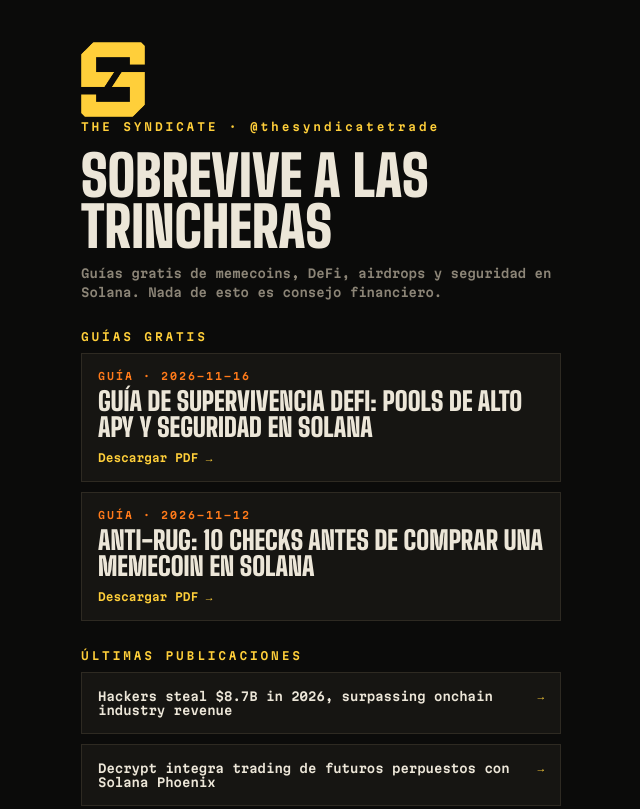
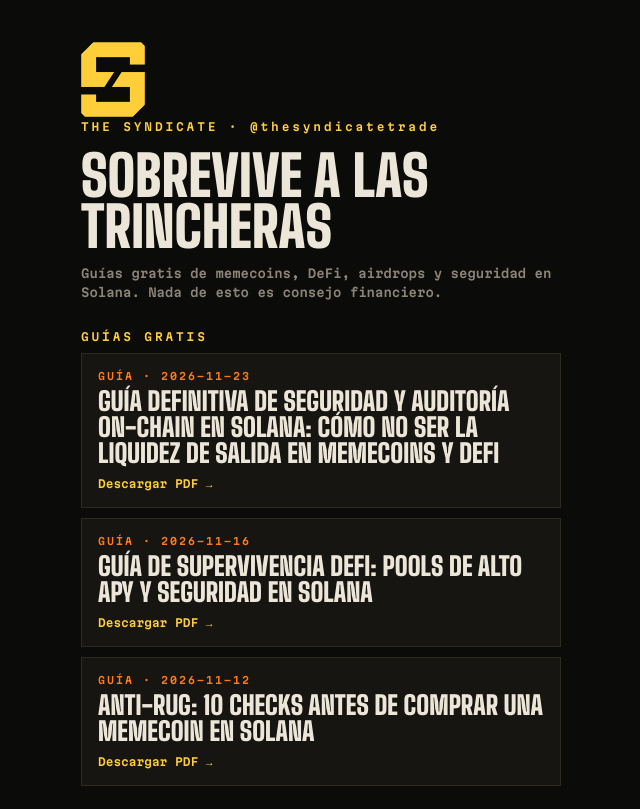
Before and after one commit to ivNnn91/syndicate-media, a plain HTML site: page index.html in a window 1280 px wide. Shown: the top 809 px of the page, without its empty margins (319-959 px from the left). Drawn offline with Linux system fonts and the light colour scheme.

Commit message:
update index.html

```diff
--- a/index.html
+++ b/index.html
@@ -12,6 +12,6 @@ h2{font-size:11px;letter-spacing:.26em;color:#FFCF3A;margin:28px 0 4px;font-weig
 </style></head><body><main><img src="f/mark.png" alt=""><div class="k">THE SYNDICATE · @thesyndicatetrade</div>
 <h1>Sobrevive a las trincheras</h1><p>Guías gratis de memecoins, DeFi, airdrops y seguridad en Solana. Nada de esto es consejo financiero.</p>
 
-<h2>GUÍAS GRATIS</h2><a class="g" href="https://ivnnn91.github.io/syndicate-media/guias/guia-de-supervivencia-defi-pools-de-alto-apy-y-s.pdf"><span>GUÍA · 2026-11-16</span><b>Guía de supervivencia DeFi: Pools de alto APY y seguridad en Solana</b><i>Descargar PDF →</i></a><a class="g" href="https://ivnnn91.github.io/syndicate-media/guias/anti-rug-10-checks-solana.pdf"><span>GUÍA · 2026-11-12</span><b>Anti-rug: 10 checks antes de comprar una memecoin en Solana</b><i>Descargar PDF →</i></a>
+<h2>GUÍAS GRATIS</h2><a class="g" href="https://ivnnn91.github.io/syndicate-media/guias/guia-definitiva-de-seguridad-y-auditoria-on-chai.pdf"><span>GUÍA · 2026-11-23</span><b>GUÍA DEFINITIVA DE SEGURIDAD Y AUDITORÍA ON-CHAIN EN SOLANA: CÓMO NO SER LA LIQUIDEZ DE SALIDA EN MEMECOINS Y DEFI</b><i>Descargar PDF →</i></a><a class="g" href="https://ivnnn91.github.io/syndicate-media/guias/guia-de-supervivencia-defi-pools-de-alto-apy-y-s.pdf"><span>GUÍA · 2026-11-16</span><b>Guía de supervivencia DeFi: Pools de alto APY y seguridad en Solana</b><i>Descargar PDF →</i></a><a class="g" href="https://ivnnn91.github.io/syndicate-media/guias/anti-rug-10-checks-solana.pdf"><span>GUÍA · 2026-11-12</span><b>Anti-rug: 10 checks antes de comprar una memecoin en Solana</b><i>Descargar PDF →</i></a>
 <h2>ÚLTIMAS PUBLICACIONES</h2><a class="p" href="https://www.instagram.com/reel/DfpPWiuArOR/">Hackers steal $8.7B in 2026, surpassing onchain industry revenue<i>→</i></a><a class="p" href="https://www.instagram.com/reel/DfpL_HOMJhG/">Decrypt integra trading de futuros perpuestos con Solana Phoenix<i>→</i></a><a class="p" href="https://www.instagram.com/reel/DfpIQPvh7lz/">Jupiter amplía su ecosistema en Solana con carteras de rendimiento y p<i>→</i></a><a class="p" href="https://www.instagram.com/reel/DfpFXpduX6o/">Empresa de Solana reporta crecimiento de ingresos en Q3 por recompensa<i>→</i></a><a class="p" href="https://www.instagram.com/reel/DfpBc7bvbqM/">Bitcoin enfrenta una prueba de $70,000 debido a la contracción de esta<i>→</i></a><a class="p" href="https://www.instagram.com/reel/Dfo7tDfNb0t/">Riesgos de APYs altos en pools de liquidez de Solana (caso Raydium/Orc<i>→</i></a>
 <p style="margin-top:30px">© THE SYNDICATE · DYOR</p></main></body></html>
```
